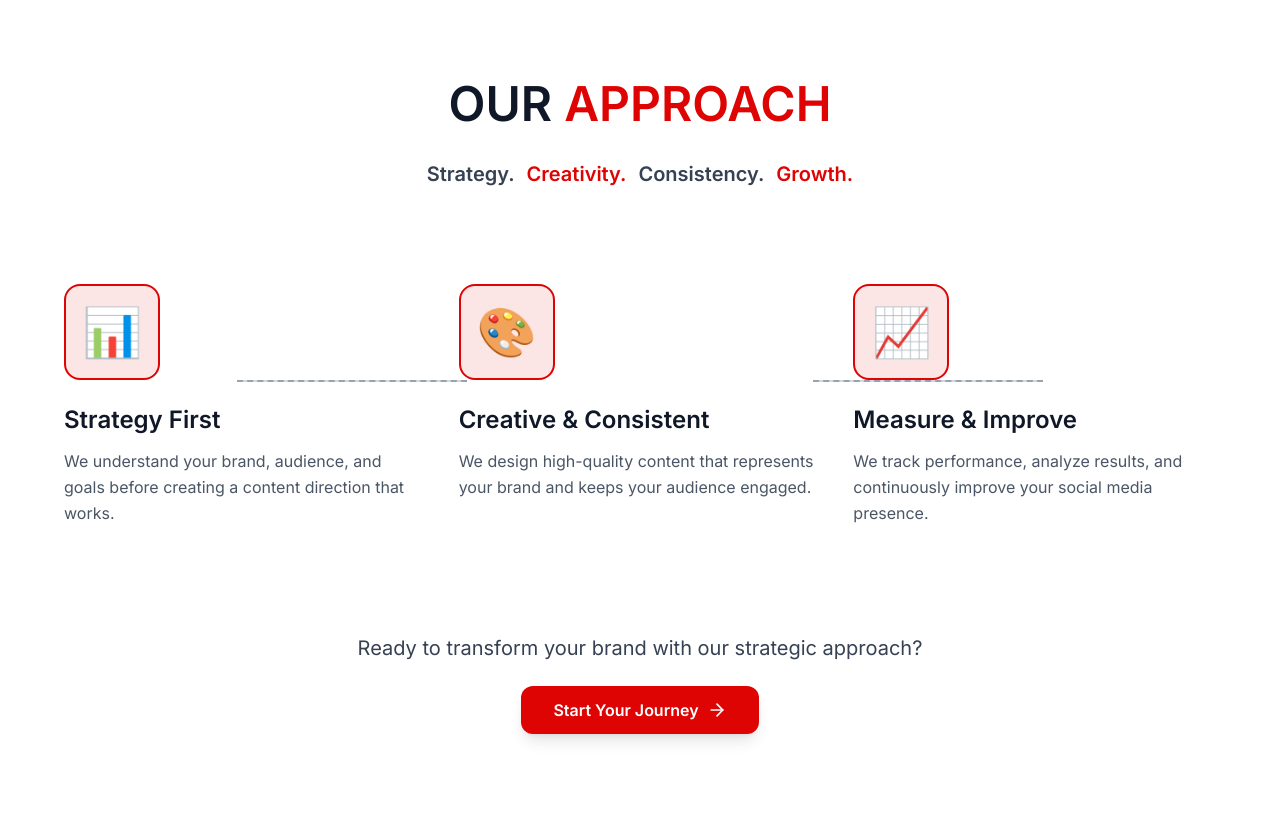
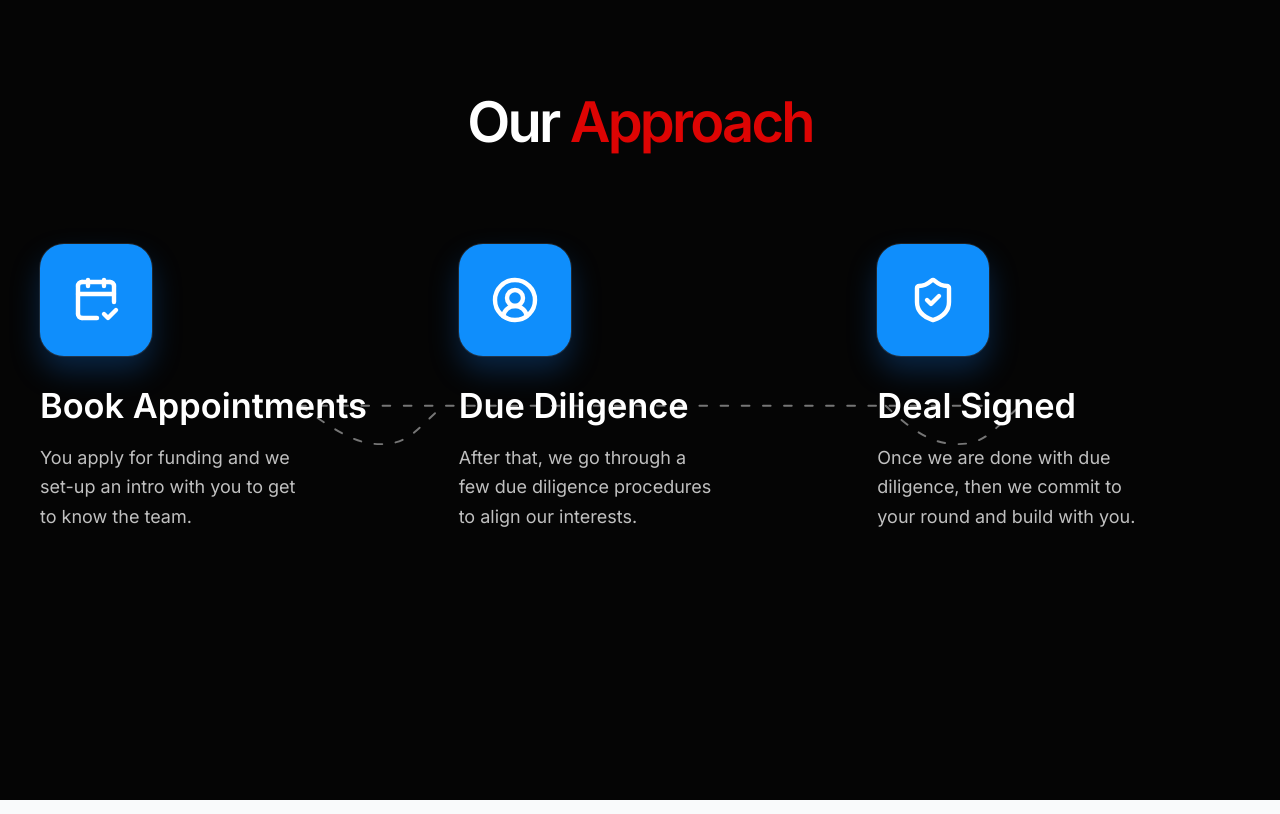
Before and after one commit to DharmikKhandhar4/grafizen, a React (Vite) app in the folder grafizen/: page / in a window 1280 px wide. Built offline with nearby package versions, Linux system fonts and the light colour scheme.

Commit message:
Agent Host changes for agents/highlight-text-bg-white-design

```diff
--- a/grafizen/src/components/ui/ouraproch/Ouraproch.jsx
+++ b/grafizen/src/components/ui/ouraproch/Ouraproch.jsx
@@ -1,105 +1,92 @@
-import React, { useState } from 'react';
-import { ArrowRight } from 'lucide-react';
+import React from 'react';
+import { CalendarCheck2, CircleUserRound, ShieldCheck } from 'lucide-react';
 
 const Ouraproch = () => {
   const approaches = [
     {
       id: 1,
-      icon: '📊',
-      title: 'Strategy First',
-      description: 'We understand your brand, audience, and goals before creating a content direction that works.'
+      icon: CalendarCheck2,
+      title: 'Book Appointments',
+      description: 'You apply for funding and we set-up an intro with you to get to know the team.'
     },
     {
       id: 2,
-      icon: '🎨',
-      title: 'Creative & Consistent',
-      description: 'We design high-quality content that represents your brand and keeps your audience engaged.'
+      icon: CircleUserRound,
+      title: 'Due Diligence',
+      description: 'After that, we go through a few due diligence procedures to align our interests.'
     },
     {
       id: 3,
-      icon: '📈',
-      title: 'Measure & Improve',
-      description: 'We track performance, analyze results, and continuously improve your social media presence.'
+      icon: ShieldCheck,
+      title: 'Deal Signed',
+      description: 'Once we are done with due diligence, then we commit to your round and build with you.'
     }
   ];
 
   return (
-    <div className="relative w-full min-h-screen bg-white overflow-hidden py-20 px-4 md:px-8">
-
-      {/* Main Content */}
-      <div className="relative z-10 max-w-6xl mx-auto">
-
-        {/* Header Section */}
-        <div className="text-center mb-24">
-          <h2 className="text-4xl md:text-5xl font-bold text-gray-900 mb-4">
-            OUR <span className="text-[#dd0403]">APPROACH</span>
+    <div className="relative min-h-screen w-full overflow-hidden bg-[#050505] px-4 py-20 md:px-8">
+      <div className="relative z-10 mx-auto max-w-[1200px]">
+        <div className="mb-16 text-center md:mb-20">
+          <h2 className="text-[2.4rem] font-semibold tracking-[-0.05em] text-white md:text-[3.5rem]">
+            Our <span className="text-[#dd0403]">Approach</span>
           </h2>
-
-          <div className="flex flex-wrap items-center justify-center gap-2 md:gap-3 mt-8">
-            <span className="text-lg md:text-xl font-semibold text-gray-700">Strategy.</span>
-            <span className="text-lg md:text-xl font-semibold text-[#dd0403]">Creativity.</span>
-            <span className="text-lg md:text-xl font-semibold text-gray-700">Consistency.</span>
-            <span className="text-lg md:text-xl font-semibold text-[#dd0403]">Growth.</span>
-          </div>
         </div>
 
-        {/* Process Flow Container */}
         <div className="relative">
-          {/* Desktop Connecting Lines */}
-          <div className="hidden lg:block absolute top-24 left-0 right-0 h-0.5">
-            {/* Left Line */}
-            <div className="absolute top-0 left-[15%] right-[65%] h-0.5 bg-gray-300 border-t-2 border-dashed border-gray-400" style={{backgroundImage: 'repeating-linear-gradient(90deg, #dd0403 0px, #dd0403 10px, transparent 10px, transparent 20px)'}}></div>
+          <svg
+            className="pointer-events-none absolute left-1/2 top-20 hidden h-[150px] w-[72%] -translate-x-1/2 lg:block"
+            viewBox="0 0 900 150"
+            fill="none"
+            xmlns="http://www.w3.org/2000/svg"
+            aria-hidden="true"
+          >
+            <path
+              d="M94 82C172 82 250 82 332 82C408 82 478 82 560 82C640 82 706 82 806 82"
+              stroke="rgba(255,255,255,0.45)"
+              strokeWidth="2"
+              strokeDasharray="8 14"
+              strokeLinecap="round"
+            />
+            <path
+              d="M96 82C135 110 155 122 179 122C208 122 214 110 245 82"
+              stroke="rgba(255,255,255,0.45)"
+              strokeWidth="2"
+              strokeDasharray="8 14"
+              strokeLinecap="round"
+            />
+            <path
+              d="M706 82C735 110 756 122 780 122C809 122 815 110 846 82"
+              stroke="rgba(255,255,255,0.45)"
+              strokeWidth="2"
+              strokeDasharray="8 14"
+              strokeLinecap="round"
+            />
+          </svg>
 
-            {/* Right Line */}
-            <div className="absolute top-0 left-[65%] right-[15%] h-0.5 bg-gray-300 border-t-2 border-dashed border-gray-400" style={{backgroundImage: 'repeating-linear-gradient(90deg, #dd0403 0px, #dd0403 10px, transparent 10px, transparent 20px)'}}></div>
-          </div>
+          <div className="relative z-10 grid gap-14 md:grid-cols-3">
+            {approaches.map((approach) => {
+              const Icon = approach.icon;
 
-          {/* Cards Grid */}
-          <div className="grid grid-cols-1 md:grid-cols-3 gap-8 relative z-10">
-            {approaches.map((approach, index) => (
-              <div
-                key={approach.id}
-                className="group flex flex-col items-start"
-              >
-                {/* Icon Box */}
-                <div className="mb-6 flex items-center justify-center w-24 h-24 bg-[#dd0403]/10 border-2 border-[#dd0403] rounded-2xl group-hover:bg-[#dd0403]/20 transition-all duration-300 transform group-hover:scale-110">
-                  <span className="text-5xl">{approach.icon}</span>
-                </div>
+              return (
+                <div
+                  key={approach.id}
+                  className="flex flex-col items-center text-center md:items-start md:text-left"
+                >
+                  <div className="mb-7 flex h-24 w-24 items-center justify-center rounded-[1.5rem] bg-[#0f8efc] shadow-[0_15px_30px_rgba(20,132,255,0.25)] ring-1 ring-white/10 md:h-28 md:w-28">
+                    <Icon className="h-10 w-10 text-white md:h-12 md:w-12" strokeWidth={2.2} />
+                  </div>
 
-                {/* Content */}
-                <div className="flex-1">
-                  <h3 className="text-2xl font-bold text-gray-900 mb-3">
+                  <h3 className="mb-4 text-3xl font-semibold leading-tight text-white md:text-[2.15rem]">
                     {approach.title}
                   </h3>
 
-                  <p className="text-gray-600 text-base leading-relaxed">
+                  <p className="max-w-[260px] text-base leading-relaxed text-white/75 md:text-lg">
                     {approach.description}
                   </p>
                 </div>
-
-                {/* Hover Accent */}
-                <div className="mt-6 h-1 w-0 bg-[#dd0403] rounded-full group-hover:w-12 transition-all duration-300"></div>
-              </div>
-            ))}
+              );
+            })}
           </div>
-
-          {/* Mobile Connecting Lines (Vertical) */}
-          <div className="lg:hidden mt-8 flex flex-col gap-4">
-            <div className="h-8 border-l-2 border-dashed border-[#dd0403] mx-auto"></div>
-            <div className="h-8 border-l-2 border-dashed border-[#dd0403] mx-auto"></div>
-          </div>
-        </div>
-
-        {/* CTA Section */}
-        <div className="text-center mt-20">
-          <p className="text-xl text-gray-700 mb-6">
-            Ready to transform your brand with our strategic approach?
-          </p>
-
-          <button className="inline-flex items-center gap-2 bg-[#dd0403] text-white font-semibold px-8 py-3 rounded-xl hover:bg-[#c00302] transition-all duration-300 transform hover:scale-105 active:scale-95 cursor-pointer shadow-lg hover:shadow-xl">
-            <span>Start Your Journey</span>
-            <ArrowRight className="w-5 h-5" />
-          </button>
         </div>
       </div>
     </div>
```
